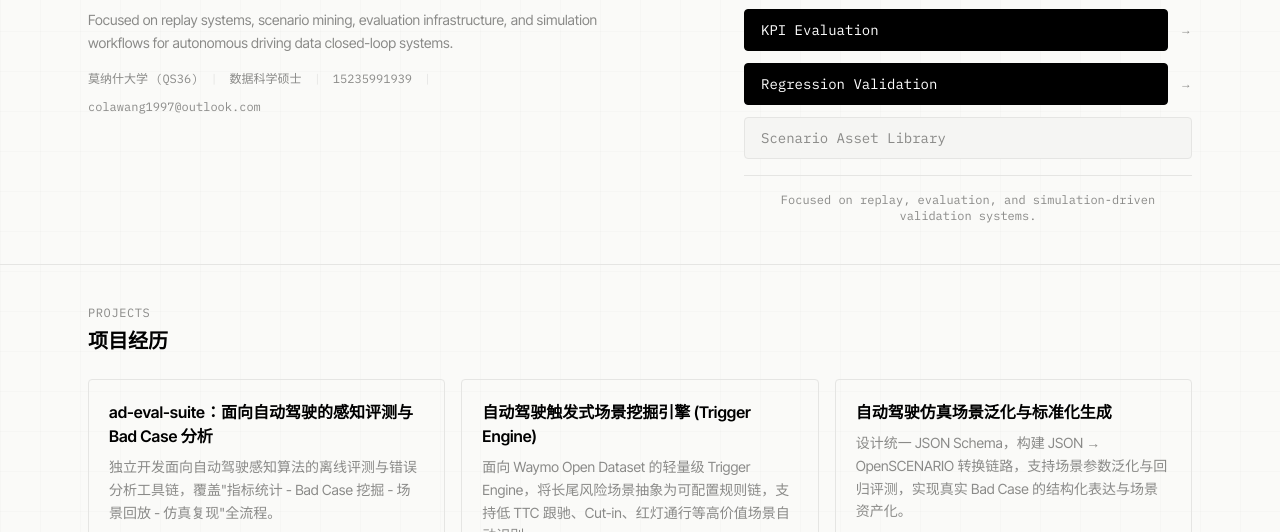
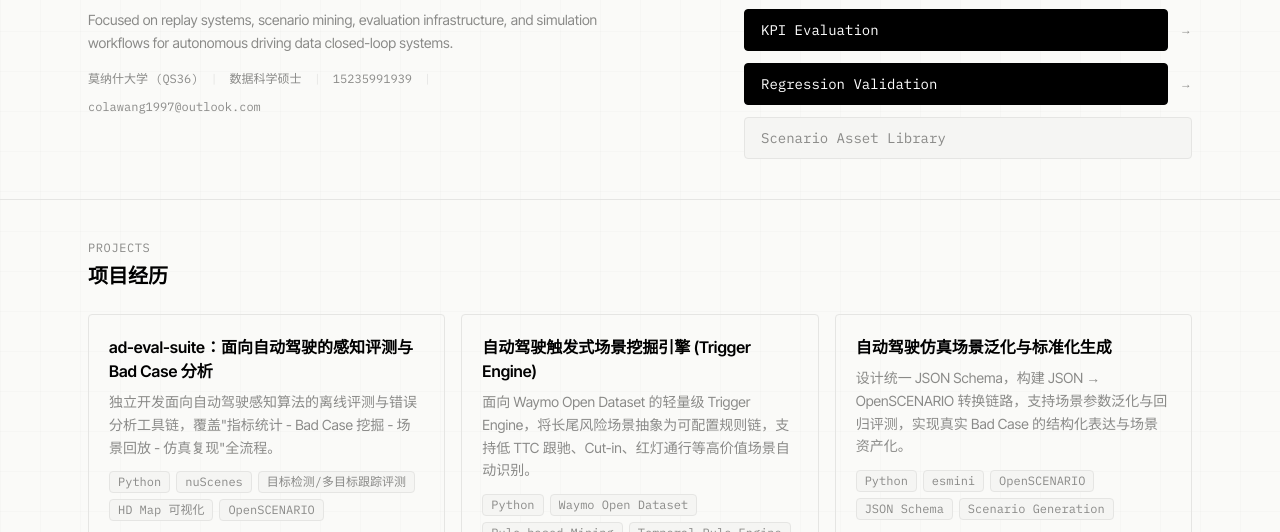
Before and after one commit to cola1917/cola1917.github.io, an Astro site in the folder website/: page / in a window 1280 px wide. Shown: the part 249-781 px from the top of the page. Built offline with nearby package versions, Linux system fonts and the light colour scheme; Astro itself is replaced by a stand-in of ours.

Commit message:
fix: remove diagram caption text

```diff
--- a/website/src/components/ClosedLoopDiagram.astro
+++ b/website/src/components/ClosedLoopDiagram.astro
@@ -34,12 +34,5 @@ const nodes = [
         </div>
       ))}
     </div>
-
-    <!-- Highlight Label -->
-    <div class="mt-4 pt-4 border-t border-border">
-      <p class="text-xs font-mono text-muted text-center">
-        Focused on replay, evaluation, and simulation-driven validation systems.
-      </p>
-    </div>
   </div>
 </div>
```
